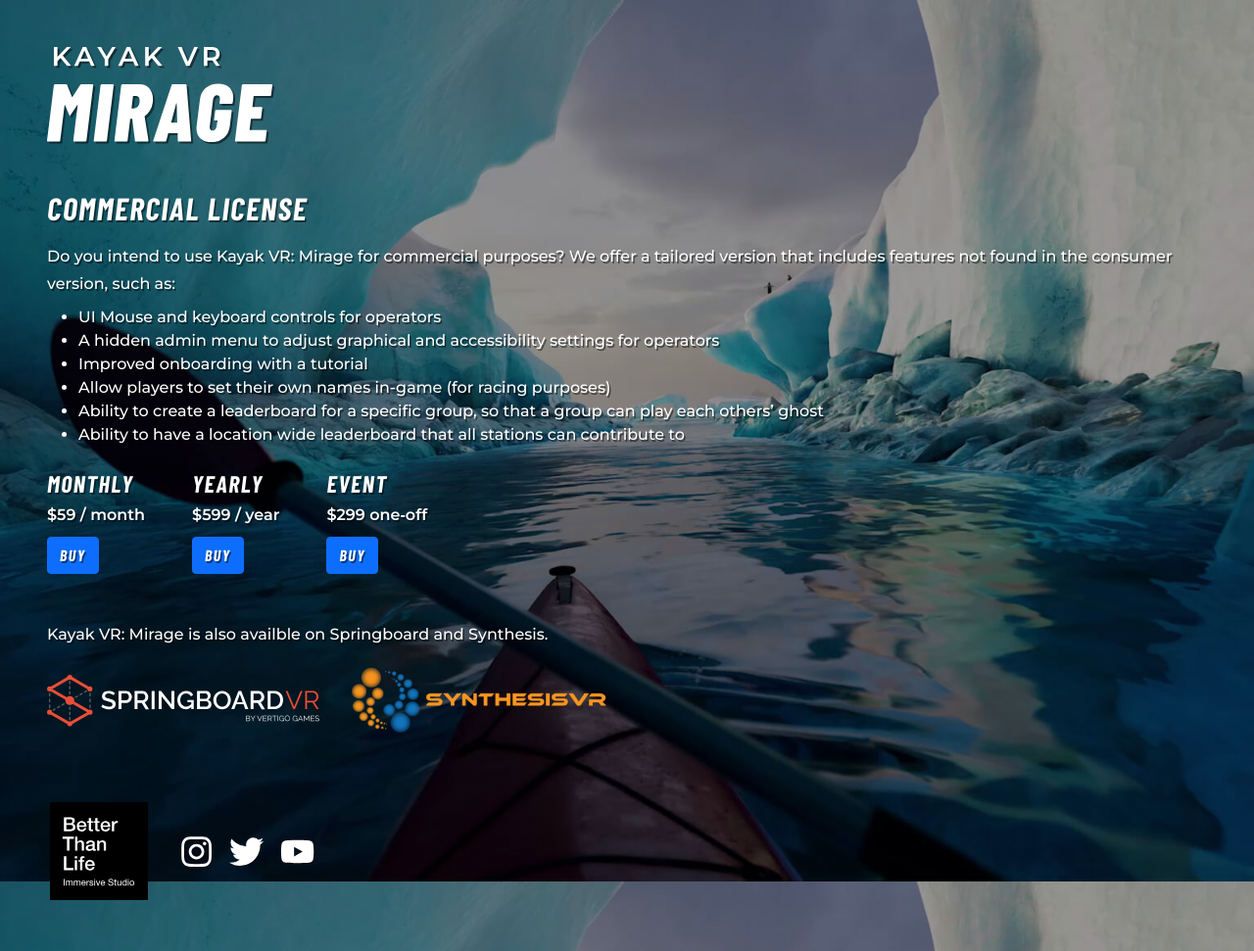
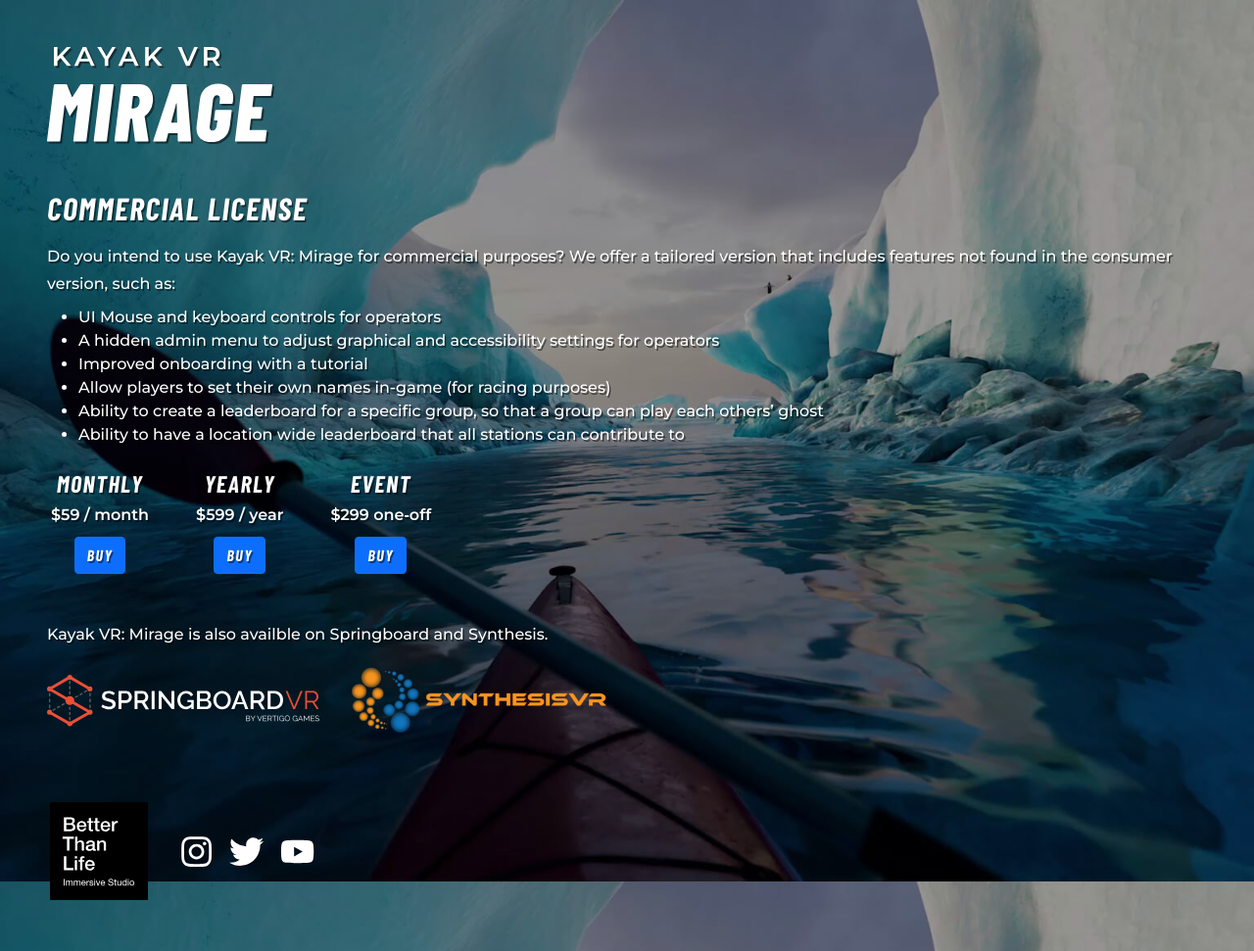
Before and after one commit to aijkoopmans/kayakvr, a Jekyll site: the page built from commercial_license.html, in a window 1280 px wide. Shown: the whole page at 98% size. Built offline with Jekyll 4.4.1, drawn with Linux system fonts in a browser that asks for light colours.

Commit message:
Update commercial_license.html

```diff
--- a/commercial_license.html
+++ b/commercial_license.html
@@ -14,20 +14,20 @@
     <li>Ability to create a leaderboard for a specific group, so that a group can play each others’ ghost</li>
     <li>Ability to have a location wide leaderboard that all stations can contribute to</li>
   </ul>
-  <div class="d-flex">
-    <div class="me-4 me-sm-5">
+  <div class="d-flex justify-content-between justify-content-sm-start w-100 text-center text-sm-left px-1">
+    <div class="">
       <h4 class="mb-1">Monthly</h4>
       <p class="mb-2"><span class="fw-bold">$59&nbsp;/&nbsp;month</span></p>
       <a href="https://buy.stripe.com/28o5n89mCbOe8HC7sy" class="btn btn-primary barlow">Buy</a>
     </div>
-    <div class="me-4 me-sm-5">
+    <div class="px-2 px-sm-5">
       <h4 class="mb-1">Yearly</h4>
       <p class="mb-2">
         <span class="fw-bold">$599&nbsp;/&nbsp;year</span>
       </p>
       <a href="https://buy.stripe.com/6oE6rceGW6tU9LG149" class="btn btn-primary barlow">Buy</a>
     </div>
-    <div class="col me-sm-5">
+    <div class="">
       <h4 class="mb-1">Event</h4>
       <p class="mb-2"><span class="fw-bold">$299&nbsp;one&#8209;off</span></p>
       <a href="https://buy.stripe.com/aEUeXI0Q6f0qaPK6os" class="btn btn-primary barlow">Buy</a>
```
